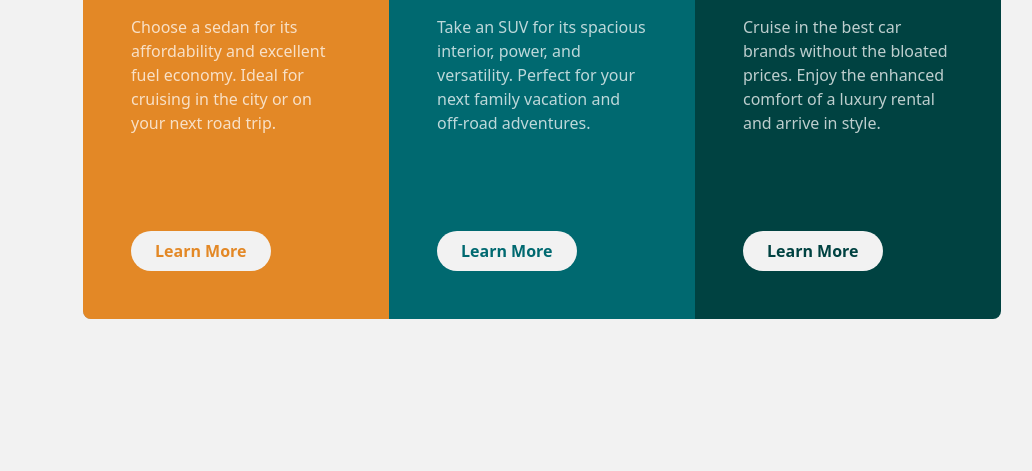
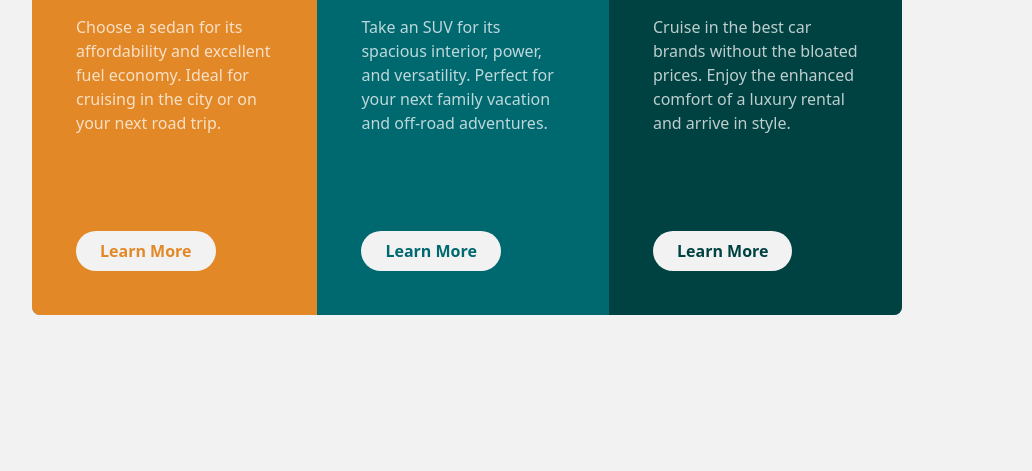
Before and after one commit to ob2code/3-column-preview-card, a plain HTML site: page index.html in a window 1280 px wide. Shown: the part 329-800 px from the top of the page, without its empty margins (173-1205 px from the left). Drawn offline with Linux system fonts and the light colour scheme.

Commit message:
fix center div in desktop view

```diff
--- a/index.html
+++ b/index.html
@@ -34,14 +34,14 @@
           rounded-lg
           bg-slate-400
           md:flex md:flex-row
-          max-w-screen-md
+          max-w-[870px]
         "
       >
         <div
           class="
             bg-bright-orange
             rounded-t-lg
-            p-12
+            p-11
             md:rounded-none md:rounded-l-lg
           "
         >
@@ -55,7 +55,7 @@
           </p>
           <button class="btn btn--sedan">Learn More</button>
         </div>
-        <div class="bg-dark-cyan p-12">
+        <div class="bg-dark-cyan p-11">
           <div class="">
             <img src="images/icon-suvs.svg" alt="SUVs icon" />
           </div>
@@ -70,7 +70,7 @@
           class="
             bg-very-dark-cyan
             rounded-b-lg
-            p-12
+            p-11
             md:rounded-none md:rounded-r-lg
           "
         >
--- a/src/input.css
+++ b/src/input.css
@@ -4,7 +4,7 @@
 
 @layer components {
   p {
-    @apply text-trans-white mb-4 md:min-h-[200px] lg:min-w-[210px];
+    @apply text-trans-white mb-4 md:min-h-[200px];
   }
   .heading {
     @apply text-very-light-gray text-4xl uppercase font-medium font-bigshoulders my-8;
--- a/tailwind.config.js
+++ b/tailwind.config.js
@@ -3,17 +3,17 @@ module.exports = {
   theme: {
     extend: {
       colors: {
-        'bright-orange': '#e38826',
-        'dark-cyan': '#006970',
-        'very-dark-cyan': '#004241',
-        'very-light-gray': '#f2f2f2',
-        'trans-white': '#FFFFFFBD',
+        "bright-orange": "#e38826",
+        "dark-cyan": "#006970",
+        "very-dark-cyan": "#004241",
+        "very-light-gray": "#f2f2f2",
+        "trans-white": "#FFFFFFBD",
       },
       fontFamily: {
-        'bigshoulders': ['"Big Shoulders Display"', 'cursive'],
-        'lexend-deca': ['"Lexend Deca"', 'sans-serif']
-      }
+        bigshoulders: ['"Big Shoulders Display"', "cursive"],
+        "lexend-deca": ['"Lexend Deca"', "sans-serif"],
+      },
     },
   },
   plugins: [],
-}
+};
```
Also changed, not shown: css/output.css.
